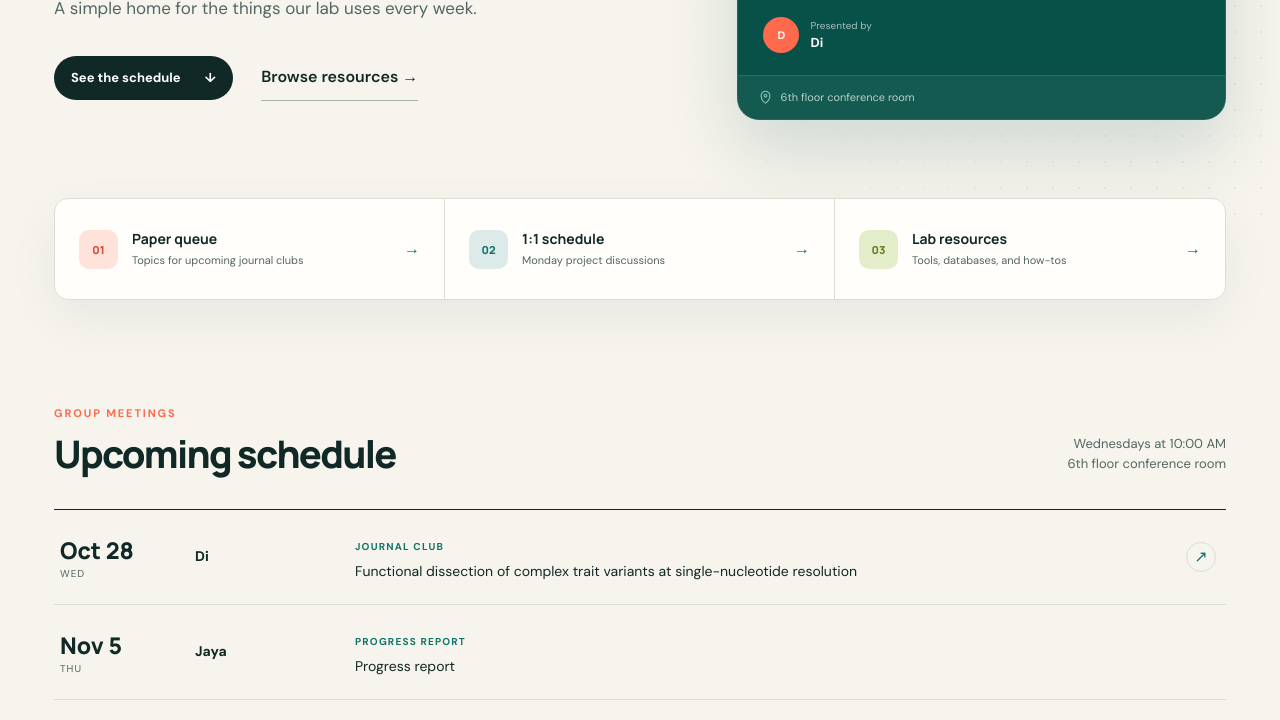
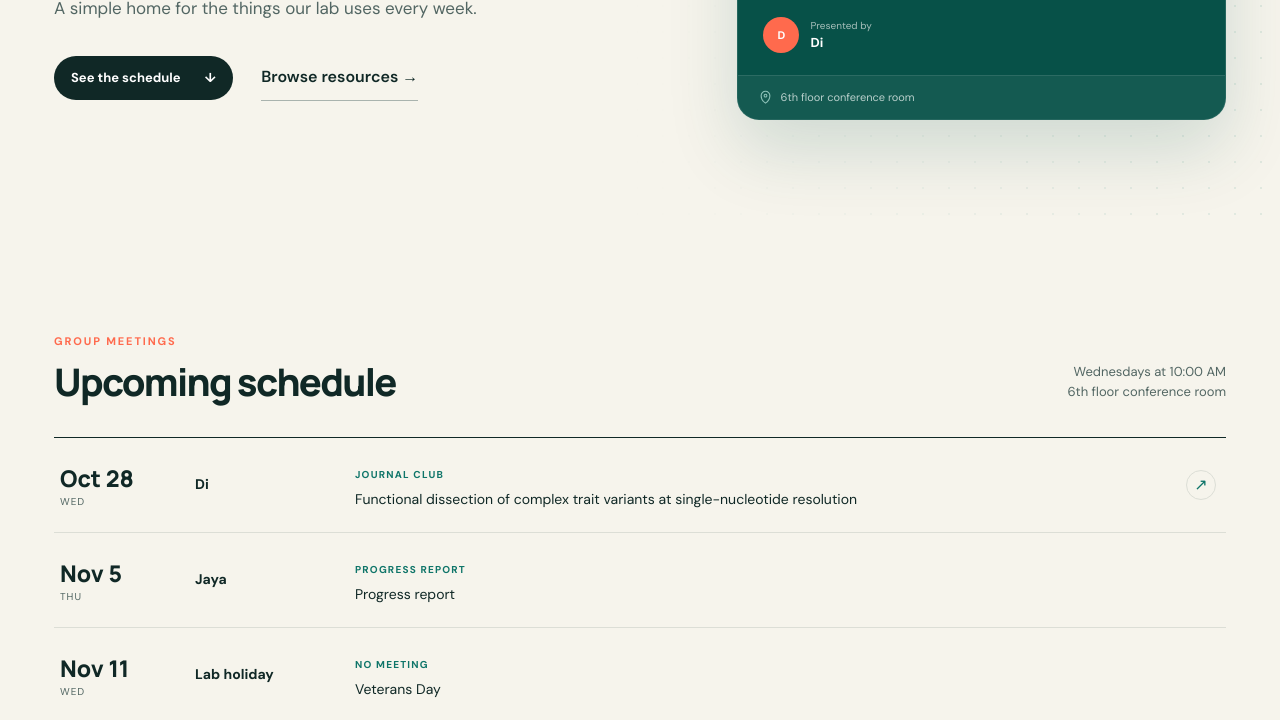
Before and after one commit to tanoManzo/dcode-wiki, a plain HTML site: page index.html in a window 1280 px wide. Shown: the part 376-1096 px from the top of the page. Drawn offline with Linux system fonts and the light colour scheme.

Commit message:
Simplify navigation and keep header visible

```diff
--- a/app.js
+++ b/app.js
@@ -125,6 +125,10 @@ async function init() {
   }
 
   $("#year").textContent = new Date().getFullYear();
+  const topbar = $(".topbar");
+  const updateTopbar = () => topbar.classList.toggle("scrolled", window.scrollY > 8);
+  updateTopbar();
+  window.addEventListener("scroll", updateTopbar, { passive: true });
   $("#show-all-meetings").addEventListener("click", () => { showingAll = !showingAll; renderMeetings(); });
   $("#search-trigger").addEventListener("click", openSearch);
   $("#search-close").addEventListener("click", () => $("#search-dialog").close());
--- a/index.html
+++ b/index.html
@@ -75,12 +75,6 @@
           <div class="ambient-grid" aria-hidden="true"></div>
         </section>
 
-        <section class="quick-links" aria-label="Quick links">
-          <a href="#papers"><span class="quick-icon coral">01</span><span><strong>Paper queue</strong><small>Topics for upcoming journal clubs</small></span><b>→</b></a>
-          <a href="#project-meetings"><span class="quick-icon blue">02</span><span><strong>1:1 schedule</strong><small>Monday project discussions</small></span><b>→</b></a>
-          <a href="#resources"><span class="quick-icon green">03</span><span><strong>Lab resources</strong><small>Tools, databases, and how-tos</small></span><b>→</b></a>
-        </section>
-
         <section class="content-section meetings-section" id="meetings">
           <div class="section-heading">
             <div><span class="section-kicker">Group meetings</span><h2>Upcoming schedule</h2></div>
@@ -141,6 +135,6 @@
       </div>
       <div class="search-results" id="search-results"><p>Start typing to search across the wiki.</p></div>
     </dialog>
-    <script src="app.js?v=3" defer></script>
+    <script src="app.js?v=4" defer></script>
   </body>
 </html>
--- a/styles.css
+++ b/styles.css
@@ -14,15 +14,16 @@
 }
 
 * { box-sizing: border-box; }
-html { scroll-behavior: smooth; }
+html { scroll-behavior: smooth; scroll-padding-top: 96px; }
 body { margin: 0; color: var(--ink); background: var(--paper); font-family: "DM Sans", sans-serif; font-size: 16px; line-height: 1.55; }
 a { color: inherit; text-decoration: none; }
 button, input { font: inherit; }
 button { color: inherit; }
 .skip-link { position: fixed; z-index: 99; left: 16px; top: -60px; padding: 10px 16px; background: var(--ink); color: white; border-radius: 8px; }
 .skip-link:focus { top: 16px; }
-.site-shell { overflow: hidden; }
-.topbar { height: 82px; max-width: 1240px; margin: auto; padding: 0 34px; display: flex; align-items: center; justify-content: space-between; gap: 28px; background: var(--paper); }
+.site-shell { overflow-x: clip; }
+.topbar { position: sticky; top: 0; z-index: 50; height: 82px; margin: auto; padding: 0 max(34px, calc((100vw - 1172px) / 2)); display: flex; align-items: center; justify-content: space-between; gap: 28px; background: rgba(246,244,236,.92); border-bottom: 1px solid transparent; backdrop-filter: blur(16px); -webkit-backdrop-filter: blur(16px); transition: box-shadow .25s ease, border-color .25s ease, background .25s ease; }
+.topbar.scrolled { background: rgba(255,254,250,.9); border-bottom-color: rgba(16,40,38,.09); box-shadow: 0 10px 28px rgba(14,50,45,.07); }
 .brand { display: flex; align-items: center; gap: 12px; min-width: max-content; }
 .brand-mark { width: 42px; height: 42px; border-radius: 50%; display: grid; place-items: center; background: var(--green); color: white; font-family: Manrope; font-weight: 800; }
 .brand-mark svg { width: 28px; fill: none; stroke: currentColor; stroke-width: 1.25; }
@@ -73,15 +74,6 @@ kbd { padding: 1px 6px; background: #e5e4dc; border: 1px solid #d3d3ca; border-r
 .next-card-footer span { display: flex; align-items: center; gap: 7px; }
 .next-card-footer svg { width: 15px; fill: none; stroke: #8fc3ba; stroke-width: 1.7; }
 .ambient-grid { position: absolute; inset: 0; pointer-events: none; opacity: .55; background-image: radial-gradient(rgba(15,117,105,.18) 1px, transparent 1px); background-size: 26px 26px; mask-image: linear-gradient(90deg, transparent 0%, transparent 48%, #000 100%); }
-
-.quick-links { max-width: 1172px; margin: -30px auto 0; position: relative; z-index: 3; display: grid; grid-template-columns: repeat(3, 1fr); background: var(--white); border: 1px solid var(--line); border-radius: 14px; box-shadow: 0 18px 50px rgba(25,48,44,.06); overflow: hidden; }
-.quick-links a { min-height: 100px; padding: 21px 24px; display: flex; align-items: center; gap: 14px; border-right: 1px solid var(--line); }
-.quick-links a:last-child { border: 0; }
-.quick-links a:hover b { transform: translateX(4px); }
-.quick-icon { width: 39px; height: 39px; display: grid; place-items: center; border-radius: 10px; font: 800 11px Manrope; }
-.quick-icon.coral { background: #ffe2da; color: #d84a2f; }.quick-icon.blue { background: #dceae9; color: var(--green); }.quick-icon.green { background: #e4edca; color: #687b28; }
-.quick-links strong, .quick-links small { display: block; }.quick-links strong { font: 700 14px Manrope; }.quick-links small { margin-top: 4px; color: var(--ink-soft); font-size: 11px; }
-.quick-links b { margin-left: auto; color: var(--green); transition: .2s; }
 
 .content-section { max-width: 1172px; margin: auto; padding: 100px 0; }
 .section-heading { display: flex; justify-content: space-between; align-items: end; margin-bottom: 35px; }
@@ -144,9 +136,9 @@ footer { max-width: 1172px; margin: auto; padding: 30px 0 40px; display: flex; j
 .search-dialog { width: min(680px, calc(100vw - 28px)); max-height: 75vh; margin-top: 11vh; padding: 0; border: 0; border-radius: 16px; background: var(--white); box-shadow: var(--shadow); }.search-dialog::backdrop { background: rgba(4, 28, 25, .76); backdrop-filter: blur(5px); }.search-box { height: 70px; display: grid; grid-template-columns: 24px 1fr 34px; align-items: center; gap: 12px; padding: 0 20px; border-bottom: 1px solid var(--line); }.search-box svg { width: 22px; fill: none; stroke: var(--green); stroke-width: 1.8; }.search-box input { width: 100%; border: 0; outline: 0; background: transparent; font-size: 17px; }.search-box button { border: 0; background: transparent; font-size: 26px; cursor: pointer; }.search-results { padding: 16px 20px 24px; max-height: 55vh; overflow: auto; }.search-results > p { color: var(--ink-soft); font-size: 13px; }.search-result { display: block; padding: 13px 4px; border-bottom: 1px solid var(--line); }.search-result small { display: block; color: var(--coral); text-transform: uppercase; letter-spacing: .1em; font-size: 9px; font-weight: 800; }.search-result strong { display: block; margin-top: 3px; font-size: 13px; }
 
 @media (max-width: 900px) {
-  .desktop-nav, .search-trigger span, .search-trigger kbd { display: none; }.menu-button { display: block; }.hero { grid-template-columns: 1fr; gap: 46px; padding-top: 65px; padding-bottom: 85px; }.next-card { max-width: 520px; transform: none; }.ambient-grid { mask-image: linear-gradient(180deg, transparent 0%, #000 100%); }.quick-links { margin: -28px 24px 0; grid-template-columns: 1fr; }.quick-links a { border-right: 0; border-bottom: 1px solid var(--line); }.content-section, .acknowledgement, footer { margin-left: 28px; margin-right: 28px; }.papers-section { margin: 0; }.paper-grid { grid-template-columns: repeat(2, 1fr); }.split-section { grid-template-columns: 1fr; gap: 60px; }.resource-grid { grid-template-columns: repeat(2, 1fr); }
+  .desktop-nav, .search-trigger span, .search-trigger kbd { display: none; }.menu-button { display: block; }.hero { grid-template-columns: 1fr; gap: 46px; padding-top: 65px; padding-bottom: 85px; }.next-card { max-width: 520px; transform: none; }.ambient-grid { mask-image: linear-gradient(180deg, transparent 0%, #000 100%); }.content-section, .acknowledgement, footer { margin-left: 28px; margin-right: 28px; }.papers-section { margin: 0; }.paper-grid { grid-template-columns: repeat(2, 1fr); }.split-section { grid-template-columns: 1fr; gap: 60px; }.resource-grid { grid-template-columns: repeat(2, 1fr); }
 }
 @media (max-width: 580px) {
-  .topbar { height: 70px; padding: 0 18px; }.brand small, .edit-button { display: none; }.hero { padding: 54px 22px 76px; }.hero h1 { font-size: 43px; }.hero-copy > p { font-size: 16px; }.hero-links { align-items: flex-start; flex-direction: column; gap: 14px; }.next-card-body { padding: 21px; }.quick-links { margin-left: 14px; margin-right: 14px; }.content-section { padding: 74px 0; margin-left: 20px; margin-right: 20px; }.section-heading { align-items: flex-start; gap: 16px; }.section-heading > p { display: none; }.section-heading h2, .project-panel h2, .people-heading h2 { font-size: 31px; }.meeting-row { grid-template-columns: 77px 1fr 28px; gap: 12px; }.meeting-person { grid-column: 2; grid-row: 1; align-self: start; margin-top: 2px; }.meeting-info { grid-column: 1 / 4; padding-top: 3px; }.meeting-link { grid-column: 3; grid-row: 1; }.date-block strong { font-size: 18px; }.paper-grid, .people-grid, .resource-grid { grid-template-columns: 1fr; }.paper-card { min-height: 205px; }.people-grid { grid-template-columns: repeat(2, 1fr); }.person { min-height: 70px; }.acknowledgement, footer { margin-left: 20px; margin-right: 20px; }.footer-brand small { display: block; }footer { align-items: flex-start; flex-direction: column; gap: 18px; }
+  .topbar { height: 70px; padding: 0 18px; }.brand small, .edit-button { display: none; }.hero { padding: 54px 22px 76px; }.hero h1 { font-size: 43px; }.hero-copy > p { font-size: 16px; }.hero-links { align-items: flex-start; flex-direction: column; gap: 14px; }.next-card-body { padding: 21px; }.content-section { padding: 74px 0; margin-left: 20px; margin-right: 20px; }.section-heading { align-items: flex-start; gap: 16px; }.section-heading > p { display: none; }.section-heading h2, .project-panel h2, .people-heading h2 { font-size: 31px; }.meeting-row { grid-template-columns: 77px 1fr 28px; gap: 12px; }.meeting-person { grid-column: 2; grid-row: 1; align-self: start; margin-top: 2px; }.meeting-info { grid-column: 1 / 4; padding-top: 3px; }.meeting-link { grid-column: 3; grid-row: 1; }.date-block strong { font-size: 18px; }.paper-grid, .people-grid, .resource-grid { grid-template-columns: 1fr; }.paper-card { min-height: 205px; }.people-grid { grid-template-columns: repeat(2, 1fr); }.person { min-height: 70px; }.acknowledgement, footer { margin-left: 20px; margin-right: 20px; }.footer-brand small { display: block; }footer { align-items: flex-start; flex-direction: column; gap: 18px; }
 }
 @media (prefers-reduced-motion: reduce) { * { scroll-behavior: auto !important; transition: none !important; }.reveal { opacity: 1; transform: none; } }
```
